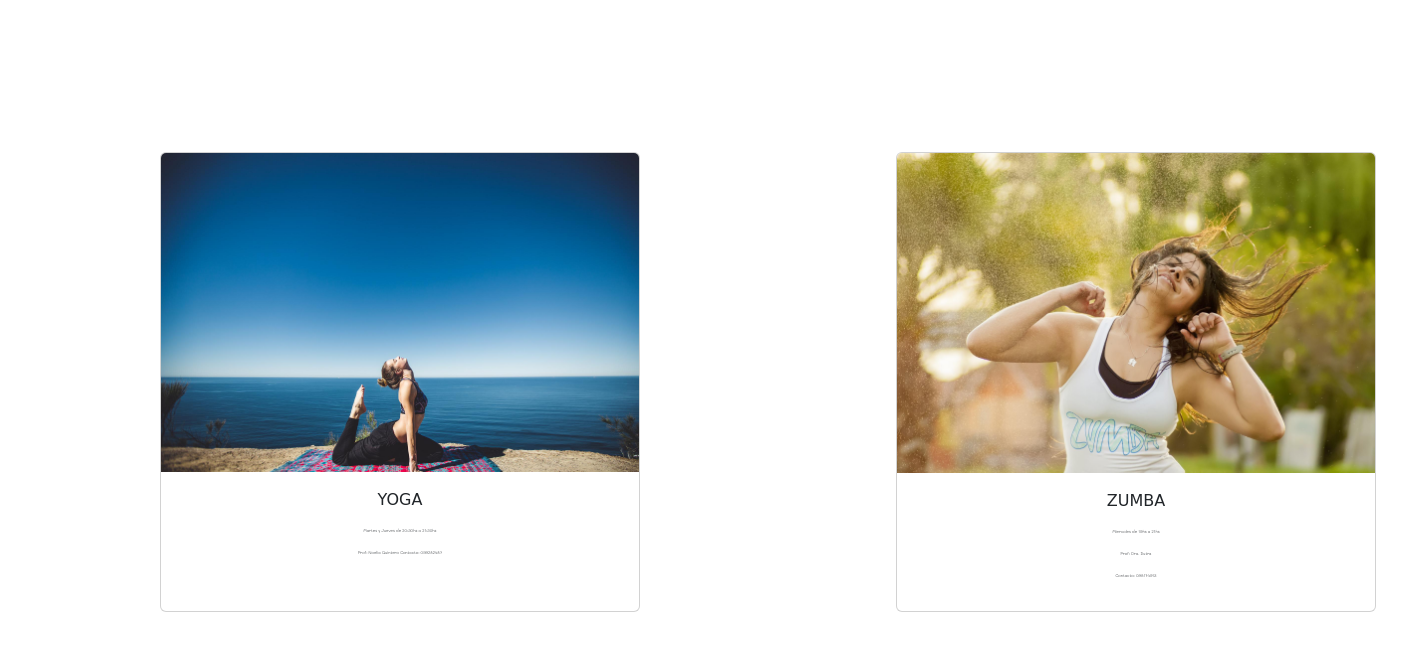
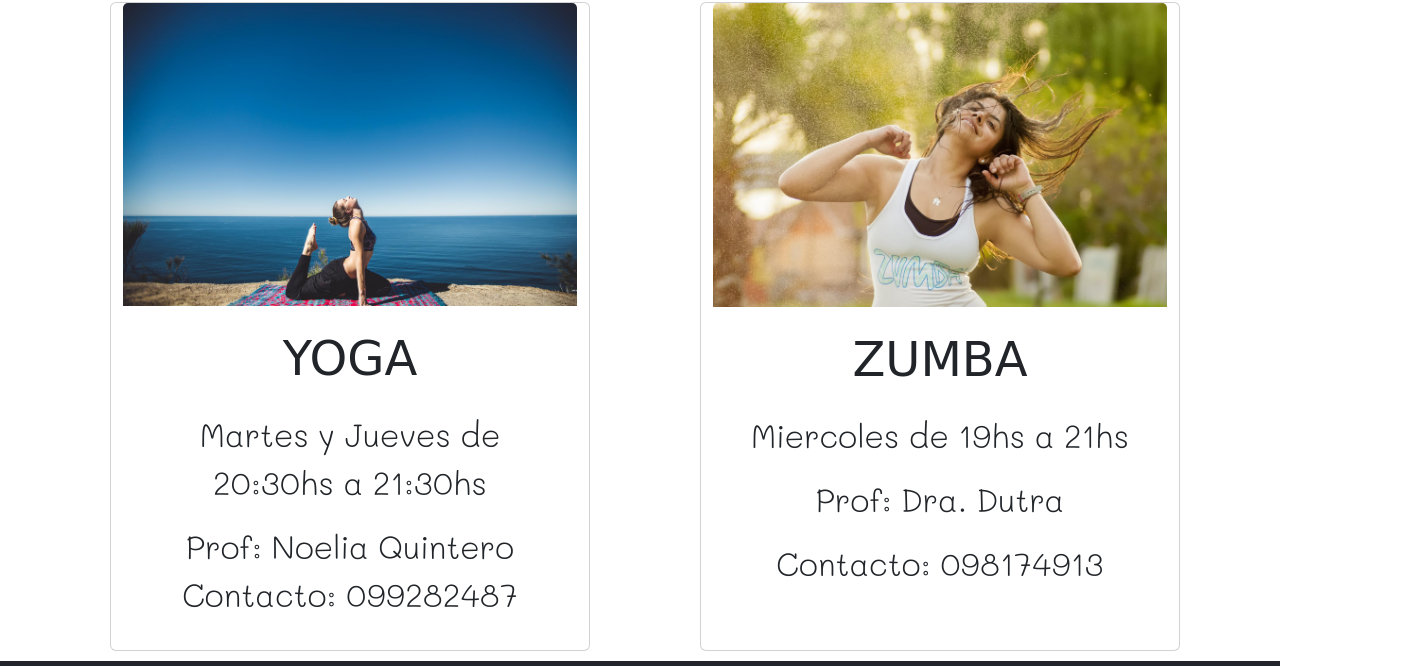
Before and after one commit to Maycool16/SalonArcoiris, a website: page pages/actividades.html in a window 1280 px wide. Shown: the part 79-745 px from the top of the page, 1408 px wide, since content can reach past the window. Drawn offline with nearby package versions, Linux system fonts and the light colour scheme; a web font is replaced by a local one.

Commit message:
responsive2

```diff
--- a/css/styles.css
+++ b/css/styles.css
@@ -182,14 +182,15 @@ body{
 
 	}
 	.maps{
-		background-color: beige;
-		border-radius: 3rem solid black;
+		background-color: beige 0.02;
+		border-radius: 2.5rem;
 		margin: 2.5rem;
 		padding: 1px;
 		display: flex;
 		justify-content:space-evenly;
 		margin: auto;
 		margin-top: 2.5rem;
+		width: 90%;
 	}
 	.maps img{
 		width: 100%;
@@ -201,35 +202,29 @@ body{
         background-position: center;
         background-repeat: no-repeat;
         background-size: cover;
-		width: 100%;
     }
     .activ{
-        justify-content: space-between;
-        margin: 8rem 8rem;
+        justify-content: space-evenly;
+        margin: 0 auto;
         text-align: center;
 		width: 100%;
+		margin: 5px;
+		pad: 5px;
     }
     .card-text{
         font-family: 'Rubik Moonrocks', cursive;
-        font-weight: 400;
-		width: 100%;
+        font-size: 3rem;
+		font-weight: 100%;
     }
     .text_activ{
         font-family: 'Mali', cursive;
-        font-size: 1rem;
+        font-size: 2rem;
+		font-weight: 100%;
     }
-	@media (min-width: 700px){
-		.activ{
-			padding: 2rem;
-		}
-		.card-text{
-			font-size: 1rem;
-		}
-		.text_activ{
-			font-size: 0.25rem;
-		}
+	.card{
+		margin: 5px;
+	}
 
-		}
 	/*foooter*/
 	.container img{
 		margin:0.5rem
--- a/pages/actividades.html
+++ b/pages/actividades.html
@@ -44,7 +44,7 @@
           </nav>
         </div>
     </div>
-    <div class="activ d-flex col-sm-12">
+    <div class="activ d-flex row">
         <div class="card" style="width: 30rem;">
             <img src="../assets/yoga.jpg" class="card-img-top" alt="...">
             <div class="card-body">
@@ -58,18 +58,17 @@
           <div class="card" style="width: 30rem;">
             <img src="../assets/zumba.jpg" class="card-img-top" alt="...">
             <div class="card-body">
-              <p class="card-text">ZUMBA</p>
-              <div class="text_activ">
-              <P>Miercoles de 19hs a 21hs</P>
-              <p>Prof: Dra. Dutra</p>
-              <p>Contacto: 098174913</p>
-              </div>
+              <p class="card-text">ZUMBA</p> <div class="text_activ">
+                <P>Miercoles de 19hs a 21hs</P>
+                <p>Prof: Dra. Dutra</p>
+                <p>Contacto: 098174913</p>
+                </div>
           </div>
     </div>
     </div>
     <footer class="bg-dark text-white">
         <div class="container">
-          <a href="https://www.instagram.com/salonarcoiris2019/" target="blank"><img width="50px" height="50px" src="../assets/instagram.png"></a> <a href="https://www.facebook.com/SalinasArcoiris" target="blank"><img width="50px" height="50px" src="../assets/facebook.png"></a><a href="https://wa.me/+59891280671"target="blank"><img width="50px" height="50px" src="../assets/whatsapp.png"></a>
+          <a href="https://www.instagram.com/salonarcoiris2019/" target="blank"><img width="50px" height="50px" src="../assets/instagram.png"></a> <a href="https://www.facebook.com/SalinasArcoiris" target="blank"><img width="50px" height="50px" src="../assets/facebook.png"></a><a href="https://wa.me/59891280671"target="blank"><img width="50px" height="50px" src="../assets/whatsapp.png"></a>
 
         </div>
 
```
